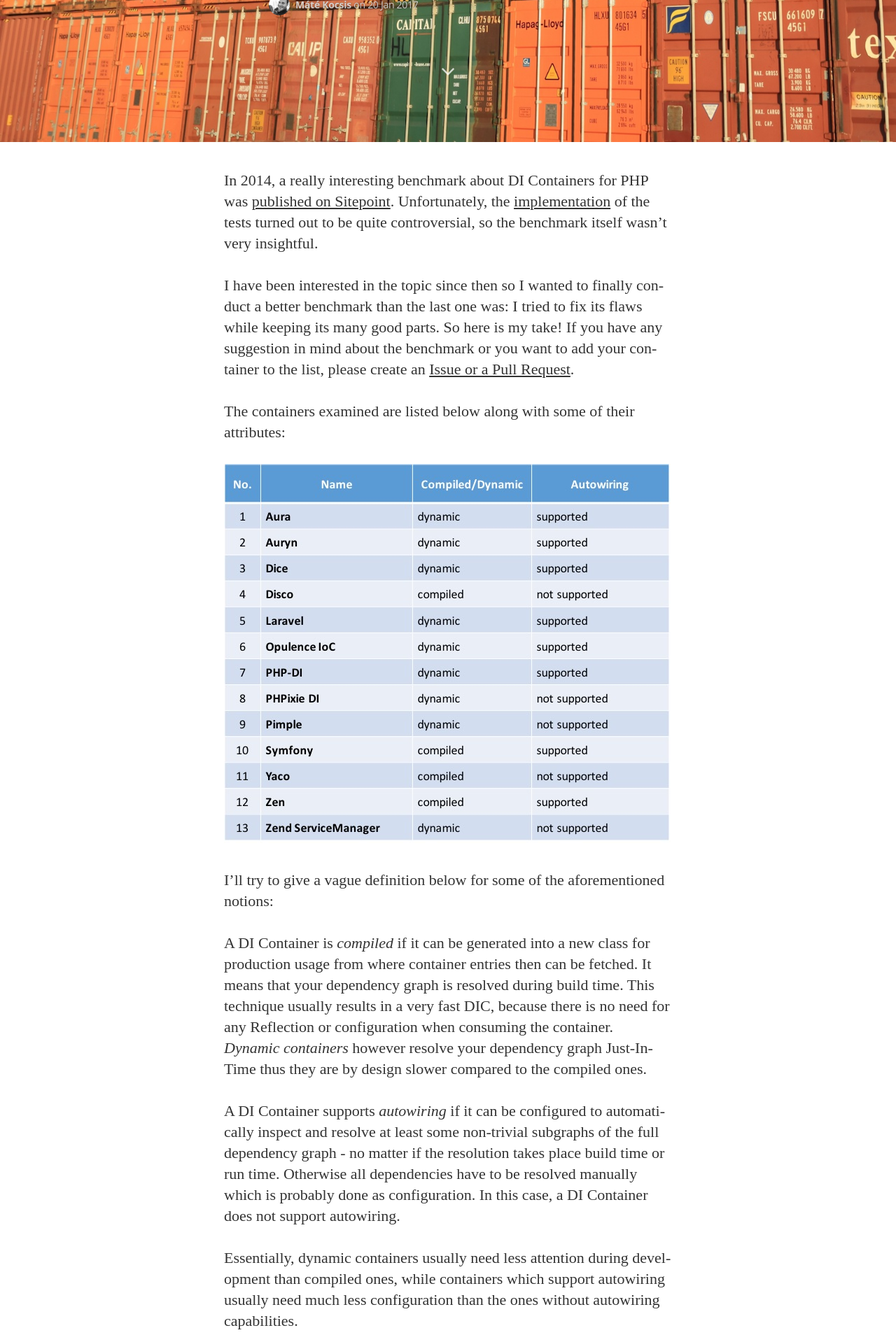
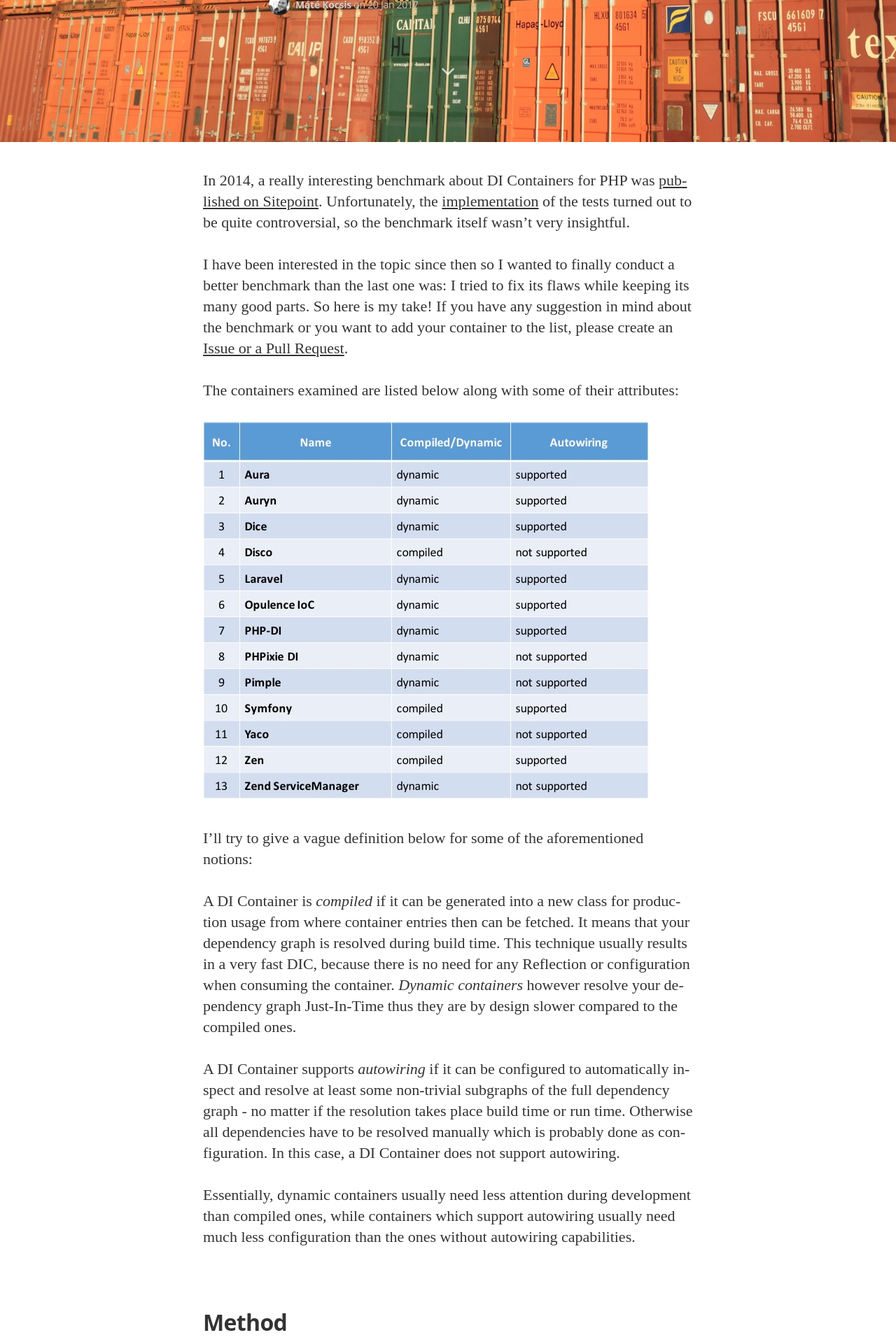
Before and after one commit to kocsismate/kocsismate.github.io, a Jekyll site: the page built from _posts/2017-01-20-benchmark-for-some-popular-di-containers.md, in a window 1280 px wide. Shown: the part 697-2615 px from the top of the page at 70% size. Built offline with Jekyll 4.4.1, drawn with Linux system fonts in a browser that asks for light colours; nearby versions of some CDN libraries; some web fonts are replaced; comment, search, counter and statistics services are not loaded.

Commit message:
Small fixes

```diff
--- a/_config.yml
+++ b/_config.yml
@@ -30,7 +30,7 @@ disqus: "kocsismate"
 
 social:
   - icon:	"twitter"
-    url:	"https://twitter.com/kocsismate"
+    url:	"https://twitter.com/kocsismate90"
     desc: "Follow me on twitter"
     share_url: "http://twitter.com/share"
     share_title: "?text="
--- a/assets/css/main.sass
+++ b/assets/css/main.sass
@@ -76,7 +76,7 @@ body
 
 .blog-header
   width: 100%
-  max-width: 640px
+  max-width: 700px
   margin: 0 auto
   position: relative
   padding: 0
@@ -130,7 +130,7 @@ body
 
 .content
   width: 100%
-  max-width: 640px
+  max-width: 700px
   margin: 0 auto
   @include box-sizing(border-box)
   @include respond-to(800)
@@ -221,7 +221,7 @@ body
   margin: 0 auto
   padding: $rs*3 0
   width: 100%
-  max-width: 640px
+  max-width: 700px
   font-size: $rs/4*3
   text-align: center
   color: #999
@@ -552,7 +552,7 @@ body
     width: 100%
     position: relative
     z-index: 99
-    max-width: 640px
+    max-width: 700px
     padding: 120px 0 90px
     text-align: center
     margin: 0 auto
```
